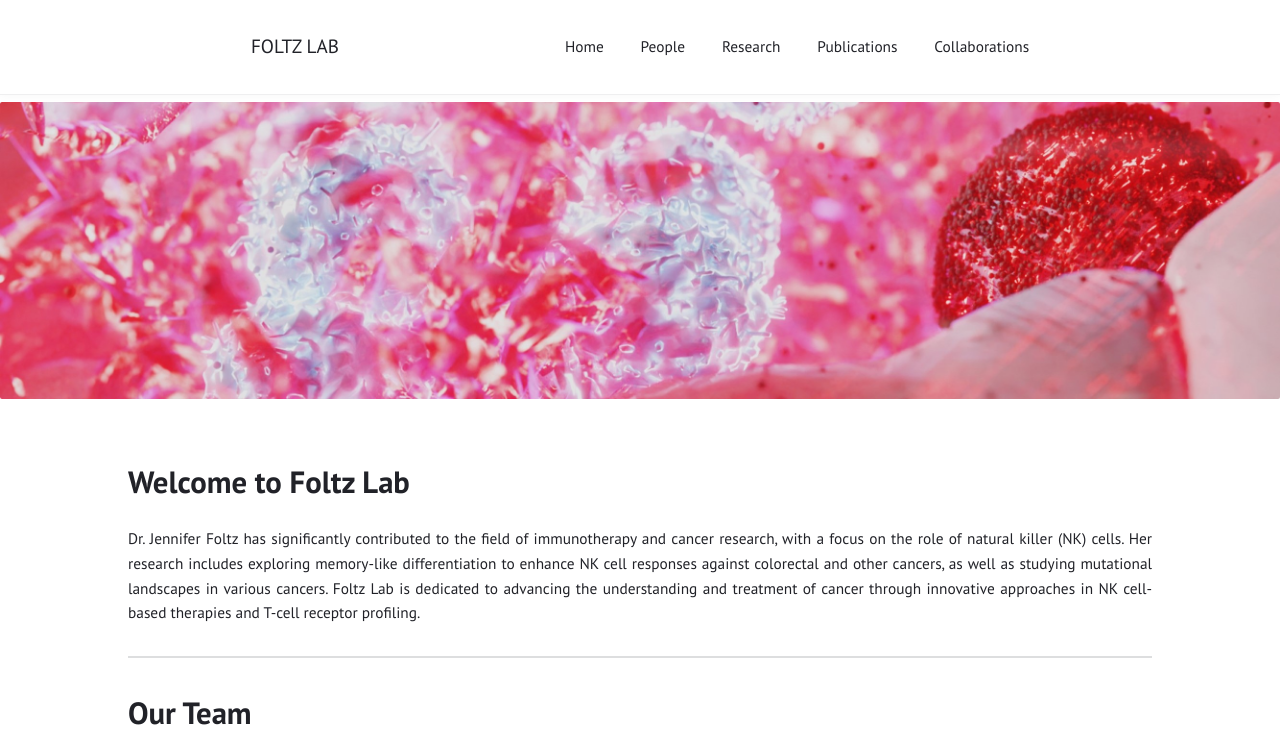
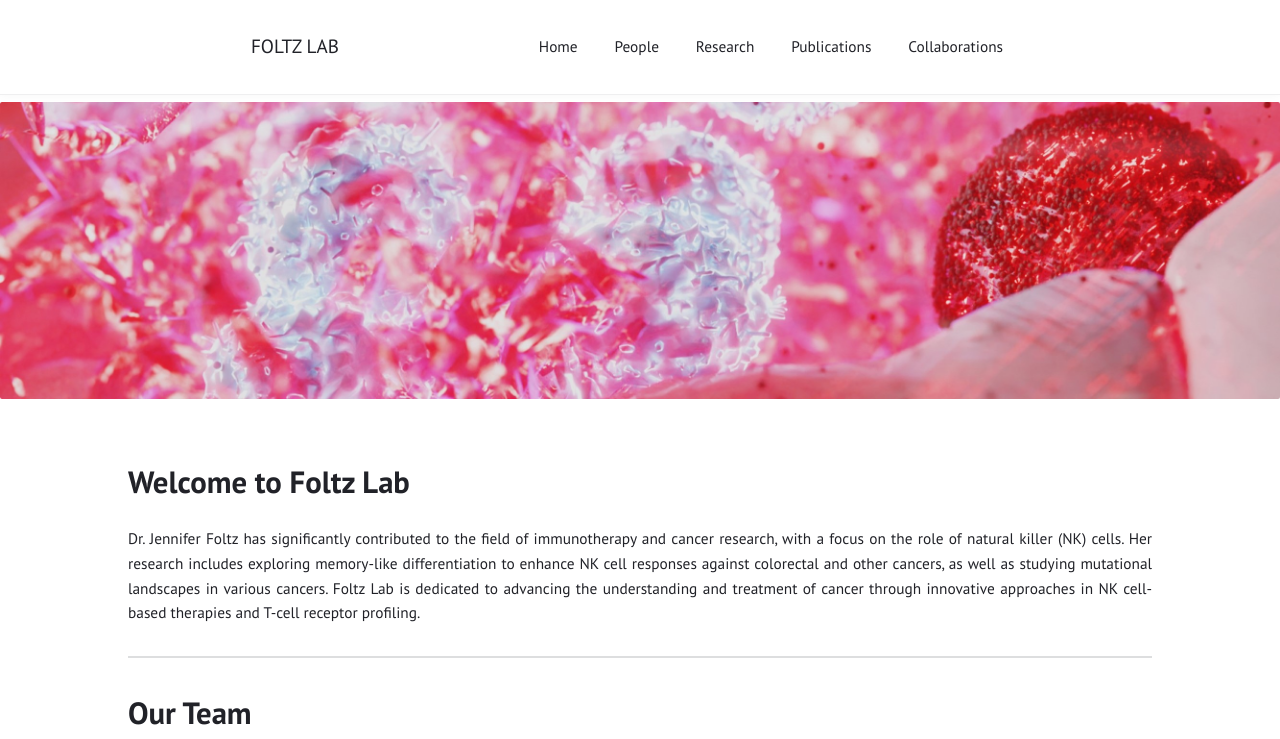
Before and after one commit to Foltz-Lab/Foltz-Lab.github.io, a Jekyll site: the page built from index.html, in a window 1280 px wide. Shown: the top 739 px of the page. Built offline with Jekyll 4.4.1, drawn with Linux system fonts in a browser that asks for light colours; grey boxes are pictures that could not be loaded.

```diff
--- a/_sass/layout.sass
+++ b/_sass/layout.sass
@@ -28,7 +28,7 @@
   margin: 0 0 .1em
 
 nav
-  margin: .5em -1.2em
+  margin: .5em
 
 nav a
   margin: .5em 1.2em
--- a/index.html
+++ b/index.html
@@ -4,10 +4,11 @@
 ---
 
 <!-- Full-Width Image Section -->
-
+<div>
 
 <img src="{{ '/images/NK_cells.jpg' | relative_url }}" alt="Research Project" class="full-width-image">
 
+</div>
 
 <!-- Content Container -->
 <div style="width: 80%; max-width: 1200px; margin: 0 auto; padding: 1.5em;">
```
